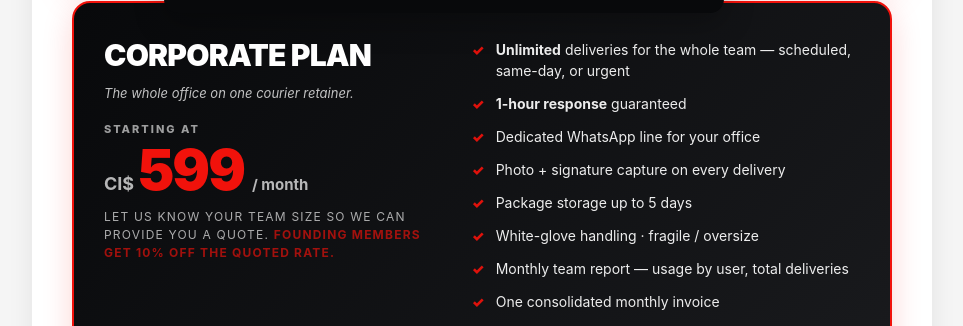
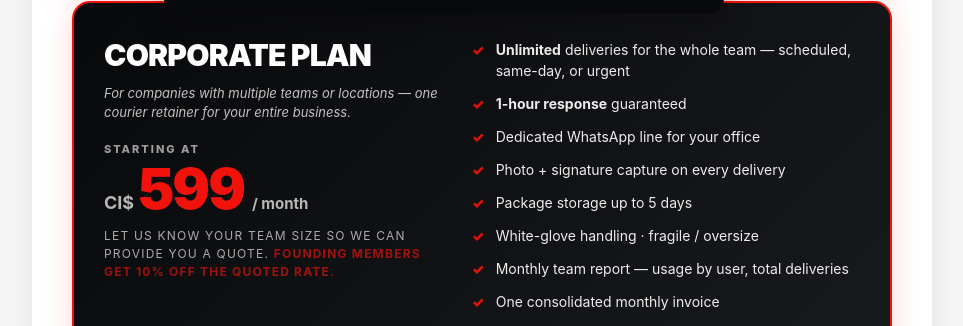
Before and after one commit to jahcobyz-ops/quick-runs-cayman-site, a plain HTML site: page pricing.html in a window 1280 px wide. Shown: the part 771-1097 px from the top of the page, without its empty margins (158-1121 px from the left). Drawn offline with Linux system fonts and the light colour scheme.

Commit message:
Update corporate plan description in pricing.html

```diff
--- a/pricing.html
+++ b/pricing.html
@@ -643,7 +643,7 @@
       <div class="team-hero-grid">
         <div>
           <div class="team-hero-name">CORPORATE PLAN</div>
-          <div class="team-hero-tag">The whole office on one courier retainer.</div>
+          <div class="team-hero-tag">For companies with multiple teams or locations — one courier retainer for your entire business.</div>
           <div class="team-hero-from">Starting at</div>
           <div class="team-hero-price">
             <span class="team-hero-currency">CI$</span><span class="team-hero-amount">599</span>
```
